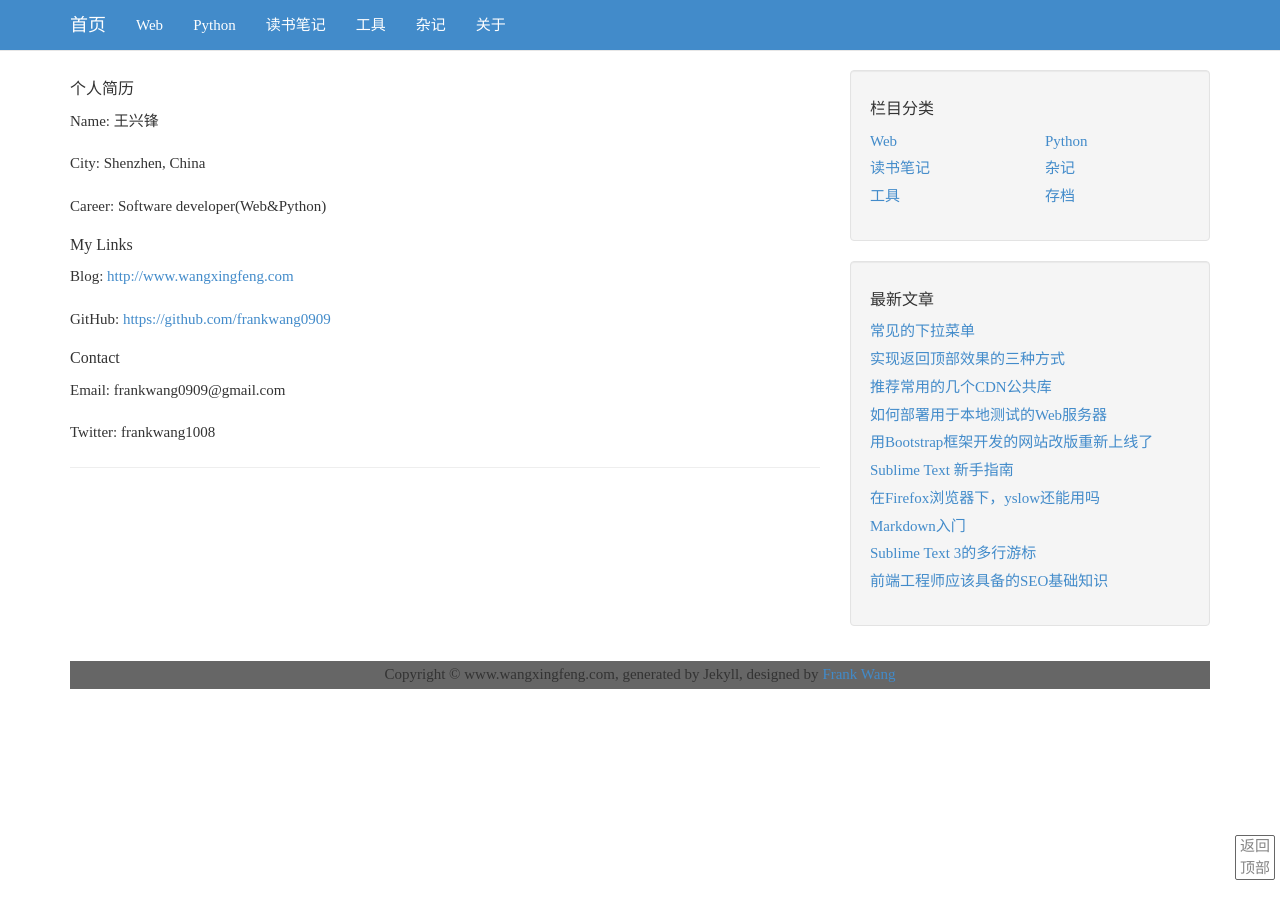
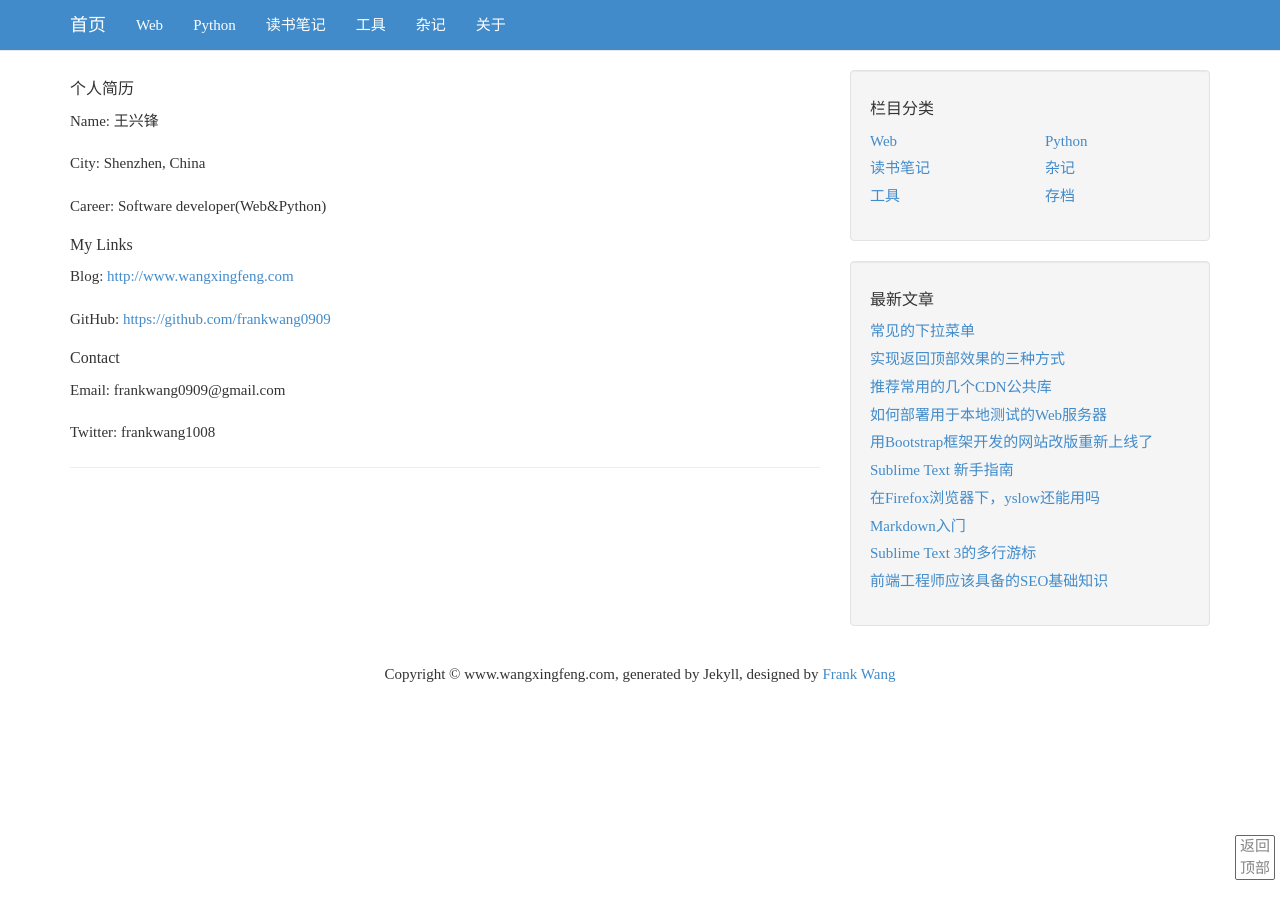
Before and after one commit to frankwang0909/blog_v1.0, a Jekyll site: the page built from about.md, in a window 1280 px wide. Built offline with Jekyll 4.4.1, drawn with Linux system fonts in a browser that asks for light colours; nearby versions of some CDN libraries.

Commit message:
修改底部背景颜色

```diff
--- a/_includes/copyright.html
+++ b/_includes/copyright.html
@@ -1,3 +1,3 @@
-<div style="text-align:center;margin:15px 0; background-color:#666">
+<div style="text-align:center;margin:15px 0;">
 	Copyright &copy; www.wangxingfeng.com, generated by Jekyll, designed by <a href="http://www.wangxingfeng.com">Frank Wang</a>
 </div>
```
